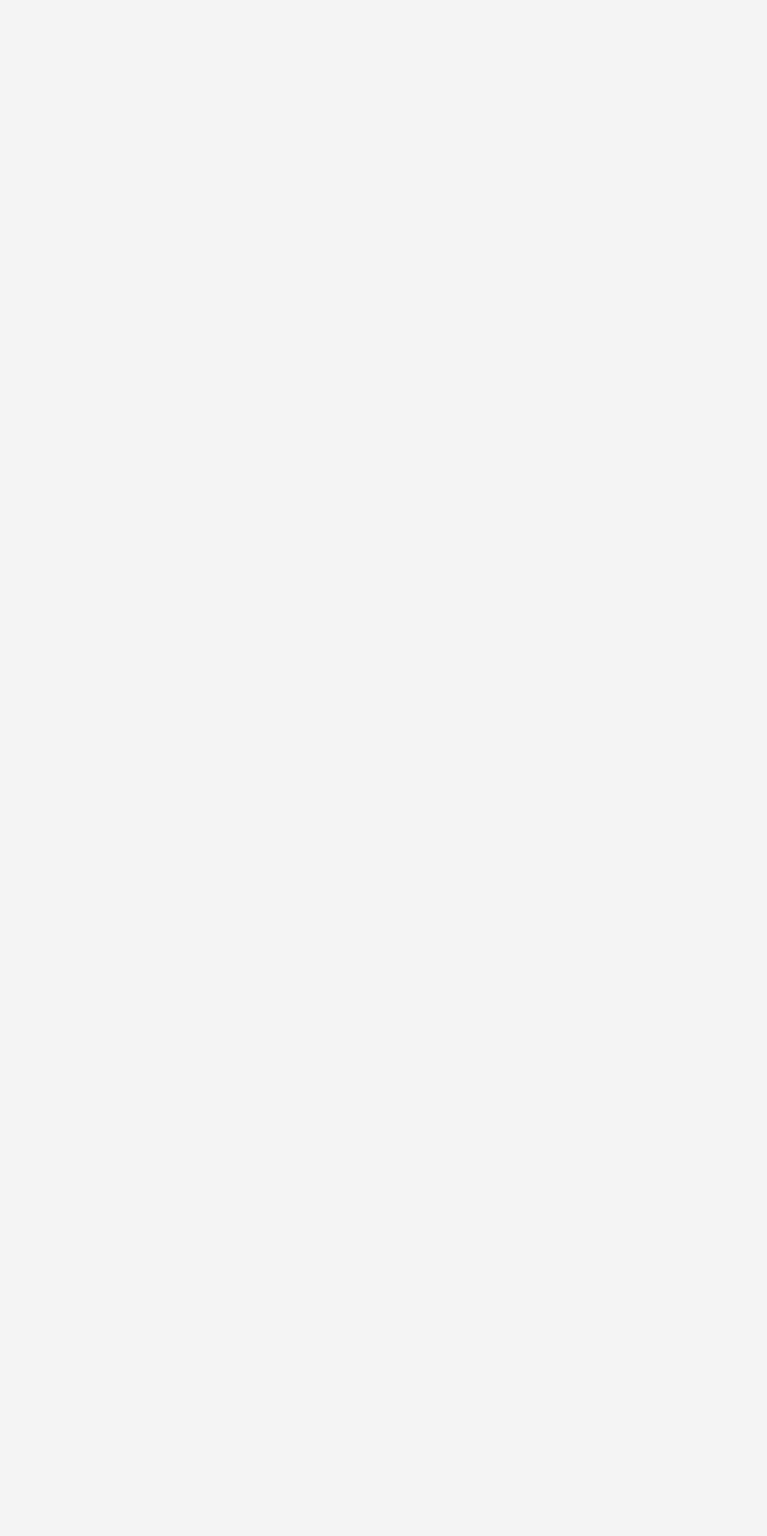
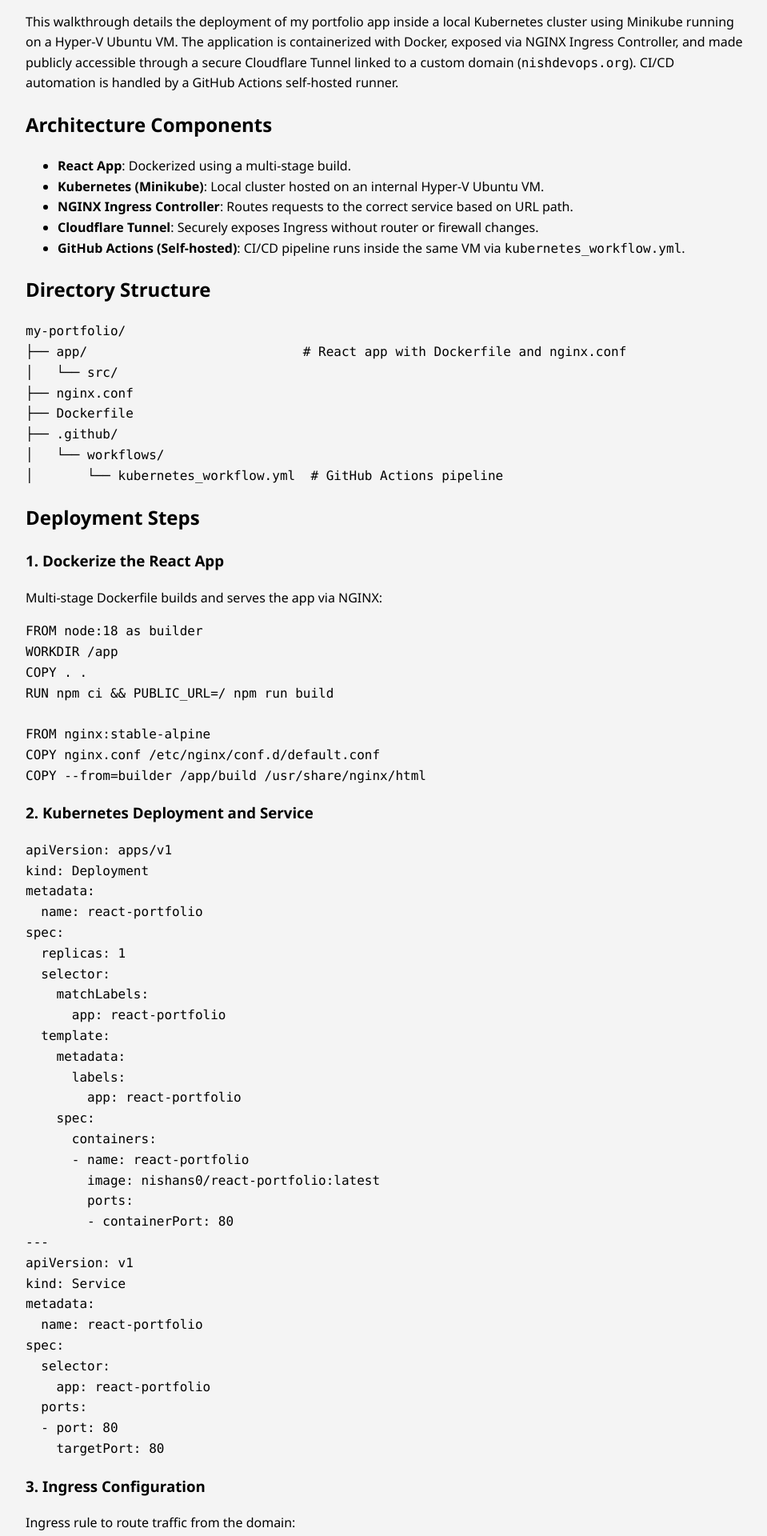
Before and after one commit to nishanau/my-portfolio, a React (Create React App) app in the folder app/: page /K8sCICD in a window 1280 px wide. Before the commit this address had no page. Shown: the part 340-2260 px from the top of the page at 80% size, without its empty margins (158-1117 px from the left). Before the commit the page ends 800 px from the top, so only its background shows below. Built offline with nearby package versions, Linux system fonts and the light colour scheme.

Commit message:
added section for k8s project and page for detailed description

```diff
--- a/app/src/App.js
+++ b/app/src/App.js
@@ -1,6 +1,7 @@
 import { BrowserRouter as Router, Route, Routes } from 'react-router-dom';
 import Home from './pages/Home';
 import DeploymentWalkthrough from "./pages/DeploymentWalkthrough";
+import DeploymentWalkthroughK8s from './pages/DeploymentWalkthroughK8s';
 import './App.css';
 
 function App() {
@@ -10,6 +11,7 @@
         <Routes>
           <Route path="/" element={<Home />} />
           <Route path="/CICD" element={<DeploymentWalkthrough />} />
+          <Route path="/K8sCICD" element={<DeploymentWalkthroughK8s />} />
         </Routes>
       </div>
     </Router>
--- /dev/null
+++ b/app/src/pages/DeploymentWalkthroughK8s.js
@@ -0,0 +1,208 @@
+import React from "react";
+import Header from "../components/Header";
+import Footer from "../components/Footer";
+
+const DeploymentWalkthroughK8s = () => {
+    return (
+        <>
+            <Header />
+            <div style={{ maxWidth: "900px", margin: "auto", padding: "2rem", fontFamily: "Segoe UI, sans-serif", lineHeight: "1.6" }}>
+                <h1><u>DevOps Deployment of Portfolio on Minikube with Cloudflare Tunnel & CI/CD</u></h1>
+
+                <h2>Overview</h2>
+                <p>
+                    This walkthrough details the deployment of my portfolio app inside a local Kubernetes cluster using Minikube running on a Hyper-V Ubuntu VM. The application is containerized with Docker, exposed via NGINX Ingress Controller, and made publicly accessible through a secure Cloudflare Tunnel linked to a custom domain (<code>nishdevops.org</code>). CI/CD automation is handled by a GitHub Actions self-hosted runner.
+                </p>
+
+                <h2>Architecture Components</h2>
+                <ul>
+                    <li><strong>React App</strong>: Dockerized using a multi-stage build.</li>
+                    <li><strong>Kubernetes (Minikube)</strong>: Local cluster hosted on an internal Hyper-V Ubuntu VM.</li>
+                    <li><strong>NGINX Ingress Controller</strong>: Routes requests to the correct service based on URL path.</li>
+                    <li><strong>Cloudflare Tunnel</strong>: Securely exposes Ingress without router or firewall changes.</li>
+                    <li><strong>GitHub Actions (Self-hosted)</strong>: CI/CD pipeline runs inside the same VM via <code>kubernetes_workflow.yml</code>.</li>
+                </ul>
+
+                <h2>Directory Structure</h2>
+                <pre><code className="code-block">{`my-portfolio/
+├── app/                            # React app with Dockerfile and nginx.conf
+│   └── src/
+├── nginx.conf
+├── Dockerfile
+├── .github/
+│   └── workflows/
+│       └── kubernetes_workflow.yml  # GitHub Actions pipeline
+`}</code></pre>
+
+                <h2>Deployment Steps</h2>
+
+                <h3>1. Dockerize the React App</h3>
+                <p>Multi-stage Dockerfile builds and serves the app via NGINX:</p>
+                <pre><code className="code-block">{`FROM node:18 as builder
+WORKDIR /app
+COPY . .
+RUN npm ci && PUBLIC_URL=/ npm run build
+
+FROM nginx:stable-alpine
+COPY nginx.conf /etc/nginx/conf.d/default.conf
+COPY --from=builder /app/build /usr/share/nginx/html`}</code></pre>
+
+                <h3>2. Kubernetes Deployment and Service</h3>
+                <pre><code className="code-block">{`apiVersion: apps/v1
+kind: Deployment
+metadata:
+  name: react-portfolio
+spec:
+  replicas: 1
+  selector:
+    matchLabels:
+      app: react-portfolio
+  template:
+    metadata:
+      labels:
+        app: react-portfolio
+    spec:
+      containers:
+      - name: react-portfolio
+        image: nishans0/react-portfolio:latest
+        ports:
+        - containerPort: 80
+---
+apiVersion: v1
+kind: Service
+metadata:
+  name: react-portfolio
+spec:
+  selector:
+    app: react-portfolio
+  ports:
+  - port: 80
+    targetPort: 80`}</code></pre>
+
+                <h3>3. Ingress Configuration</h3>
+                <p>Ingress rule to route traffic from the domain:</p>
+                <pre><code className="code-block">{`apiVersion: networking.k8s.io/v1
+kind: Ingress
+metadata:
+  name: project-ingress
+  annotations:
+    cert-manager.io/cluster-issuer: letsencrypt-prod
+spec:
+  ingressClassName: nginx
+
+  tls:
+  - hosts:
+    - my-portfolio.zapto.org
+    secretName: portfolio-tls
+
+  rules:
+  - http:
+      paths:
+        # CNS
+      - path: /cns
+        pathType: Prefix
+        backend:
+          service:
+            name: cns
+            port:
+              number: 80
+
+        # Crypto app (static + API)
+      - path: /crypto
+        pathType: Prefix
+        backend:
+          service:
+            name: crypto-webapp
+            port:
+              number: 80
+
+      # <<< NEW: catch all /api calls and send to crypto service >>>
+      - path: /api
+        pathType: Prefix
+        backend:
+          service:
+            name: crypto-webapp
+            port:
+              number: 80
+
+        # Portfolio (root)
+      - path: /
+        pathType: Prefix
+        backend:
+          service:
+            name: react-portfolio
+            port:
+              number: 80`}</code></pre>
+
+                <h3>4. Cloudflare Tunnel Setup</h3>
+                <ul>
+                    <li>Purchased domain <code>nishdevops.org</code> from Cloudflare</li>
+                    <li>Created tunnel: <code>cloudflared tunnel create nish-portfolio</code></li>
+                    <li>Configured tunnel with <code>config.yml</code> to point to Minikube Ingress</li>
+                    <li>DNS route created via <code>cloudflared tunnel route dns</code></li>
+                    <li>Tunnel auto-started on boot with: <code>cloudflared service install</code></li>
+                </ul>
+
+                <h3>5. GitHub Actions CI/CD</h3>
+                <p>Defined in <code>.github/workflows/kubernetes_workflow.yml</code> and executed via a self-hosted runner:</p>
+                <pre><code className="code-block">{`name: CI/CD - React Portfolio Deployment
+
+on:
+  push:
+    branches:
+      - main
+
+jobs:
+  build-push-restart:
+    runs-on: [self-hosted, Linux, x64]
+
+    steps:
+      - name: Checkout code
+        uses: actions/checkout@v3
+
+      - name: Set up Docker Buildx
+        uses: docker/setup-buildx-action@v3
+
+      - name: Log in to Docker Hub
+        uses: docker/login-action@v3
+        with:
+          username: secrets.DOCKER_USERNAME
+          password: secrets.DOCKER_PASSWORD
+
+      - name: Build and push Docker image
+        uses: docker/build-push-action@v5
+        with:
+          context: .
+          file: ./Dockerfile
+          push: true
+          tags: nishans0/react-portfolio:latest
+
+      - name: Restart deployment to pull latest image
+        run: |
+          kubectl rollout restart deployment/react-portfolio
+          kubectl rollout status deployment/react-portfolio`}</code></pre>
+
+                <h3>6. Boot-Time Automation</h3>
+                <ul>
+                    <li>Minikube set to auto-start using a systemd service</li>
+                    <li>Cloudflare tunnel starts on boot via <code>cloudflared service install</code></li>
+                </ul>
+
+                <h2>Final Access</h2>
+                <p>Live site accessible at:</p>
+                <pre><code className="code-block">https://nishdevops.org</code></pre>
+
+                <h2>Result</h2>
+                <ul>
+                    <li>Kubernetes-native deployment with Ingress</li>
+                    <li>Public HTTPS access via Cloudflare Tunnel</li>
+                    <li>End-to-end CI/CD with GitHub Actions</li>
+                    <li>No router config, static IP, or port forwarding needed</li>
+                </ul>
+            </div>
+            <Footer />
+        </>
+    );
+};
+
+export default DeploymentWalkthroughK8s;
--- a/app/src/pages/Home.js
+++ b/app/src/pages/Home.js
@@ -33,8 +33,63 @@
 
     ),
     url: "/CICD", // replace this with your actual domain or EC2 IP
-  },
-
+  }
+  ,
+  {
+    title: "CI/CD Kubernetes Portfolio Deployment via Minikube & Cloudflare Tunnel",
+    description: (
+      <>
+        <p>
+          Deployed this portfolio project inside a private Kubernetes cluster (Minikube) running on a Hyper-V Ubuntu VM, with public access securely tunneled through Cloudflare. CI/CD is fully automated using GitHub Actions and a self-hosted runner installed on the same VM.
+        </p>
+        <p><strong>Tasks Achieved:</strong></p>
+        <ul>
+          <li>Dockerized the React portfolio app using a multi-stage Dockerfile with custom Nginx config.</li>
+          <li>Created Kubernetes Deployment, Service, and Ingress resources to run the app inside Minikube.</li>
+          <li>Installed and configured the NGINX Ingress Controller to manage internal routing.</li>
+          <li>Set up a persistent Cloudflare Tunnel linked to the custom domain <code>nishdevops.org</code>.</li>
+          <li>Automated the build/push/redeploy workflow using GitHub Actions inside the VM.</li>
+          <li>Enabled auto-start of both Minikube and Cloudflare Tunnel using systemd services on boot.</li>
+        </ul>
+        <p><strong>Skills Gained:</strong></p>
+        <ul>
+          <li>Hands-on Kubernetes experience with Deployments, Services, and Ingress controllers.</li>
+          <li>Cloudflare Tunnel setup for exposing internal apps without router config or static IPs.</li>
+          <li>Self-hosted GitHub Actions runner configuration and usage inside a secure network.</li>
+          <li>CI/CD design using Docker Hub image pushes and <code>kubectl rollout restart</code> triggers.</li>
+          <li>Systemd automation for reliable, production-like service startup.</li>
+          <li>Domain-level DNS management via Cloudflare and Zero Trust access models.</li>
+        </ul>
+      </>
+    ),
+    url: "/K8sCICD", // Replace with your actual route or use '/'
+  }
+,
+  {
+    title: "Computer Networks Mapper",
+    description: (
+      <>
+        <p>
+          Developed a web-based application that optimizes and visually maps computer networks based on user input. The tool calculates efficient subnet allocations and necessary IP addresses for routers and switches. It features a responsive UI, network visualization using vis-network, and export options for diagrams. The frontend is built with React and hosted on GitHub Pages, while the backend runs on Node.js and Python on an AWS EC2 instance.
+        </p>
+        <p><strong>Tasks Achieved:</strong></p>
+        <ul>
+          <li>Calculated efficient subnet allocations.</li>
+          <li>Visualized network using vis-network.</li>
+          <li>Implemented export options for network diagrams.</li>
+        </ul>
+        <p><strong>Skills Gained:</strong></p>
+        <ul>
+          <li>Designing and implementing network solutions.</li>
+          <li>Utilizing vis-network for data visualization.</li>
+          <li>Developing backend services with Node.js and Python.</li>
+          <li>Deploying and managing applications on AWS EC2.</li>
+        </ul>
+      </>
+    ),
+    url: "https://nishdevops.org/cns/",
+  }
+  ,
   {
     title: "Conway's Game of Life",
     description: (
@@ -93,30 +148,6 @@
     url: "https://ecommerce.zapto.org/",
   },
   {
-    title: "Computer Networks Mapper",
-    description: (
-      <>
-        <p>
-          Developed a web-based application that optimizes and visually maps computer networks based on user input. The tool calculates efficient subnet allocations and necessary IP addresses for routers and switches. It features a responsive UI, network visualization using vis-network, and export options for diagrams. The frontend is built with React and hosted on GitHub Pages, while the backend runs on Node.js and Python on an AWS EC2 instance.
-        </p>
-        <p><strong>Tasks Achieved:</strong></p>
-        <ul>
-          <li>Calculated efficient subnet allocations.</li>
-          <li>Visualized network using vis-network.</li>
-          <li>Implemented export options for network diagrams.</li>
-        </ul>
-        <p><strong>Skills Gained:</strong></p>
-        <ul>
-          <li>Designing and implementing network solutions.</li>
-          <li>Utilizing vis-network for data visualization.</li>
-          <li>Developing backend services with Node.js and Python.</li>
-          <li>Deploying and managing applications on AWS EC2.</li>
-        </ul>
-      </>
-    ),
-    url: "https://nishanau.github.io/ComputerNetworksSolution/",
-  },
-  {
     title: "UI/UX Design for Interactive App",
     description: (
       <>
@@ -162,7 +193,7 @@
         </ul>
       </>
     ),
-    url: "http://3.25.186.18:3001/",
+    url: "https://nishdevops.org/crypto/",
   },
   {
     title: "Next.js Calculator App",
```
